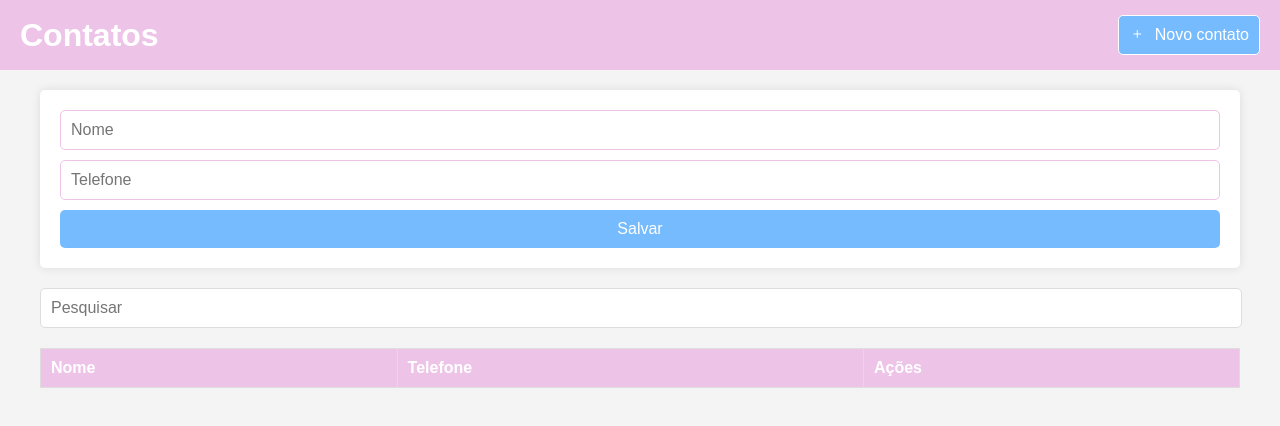
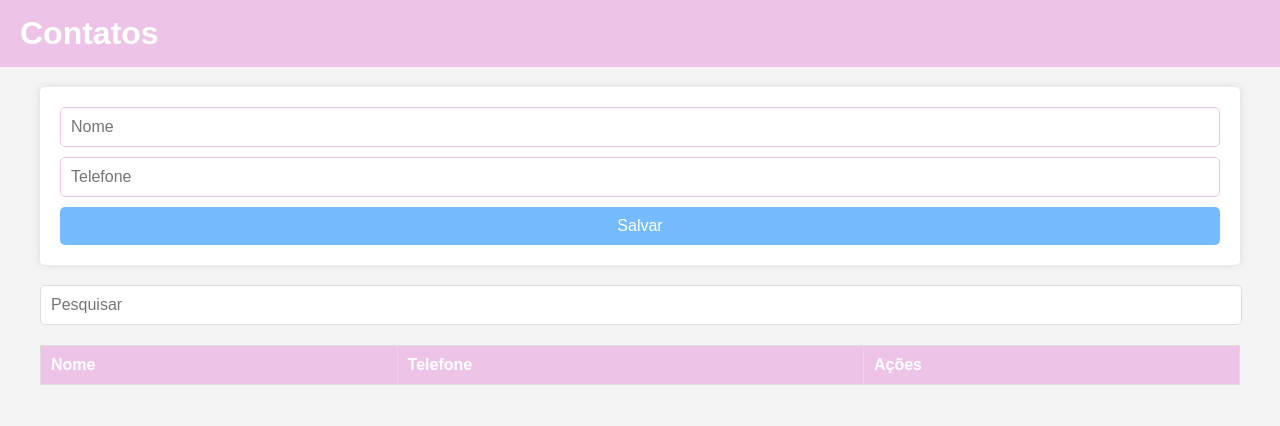
Before and after one commit to htadmg/lista_de_contatos, a plain HTML site: page index.html in a window 1280 px wide. Drawn offline with nearby package versions, Linux system fonts and the light colour scheme.

Commit message:
retirando button

```diff
--- a/index.html
+++ b/index.html
@@ -10,7 +10,6 @@
 <body>
     <header>
         <h1>Contatos</h1>
-        <a href=""><i class="bi bi-plus"></i> Novo contato</a>
     </header>
     <main>
         <form id="formulario">
```
